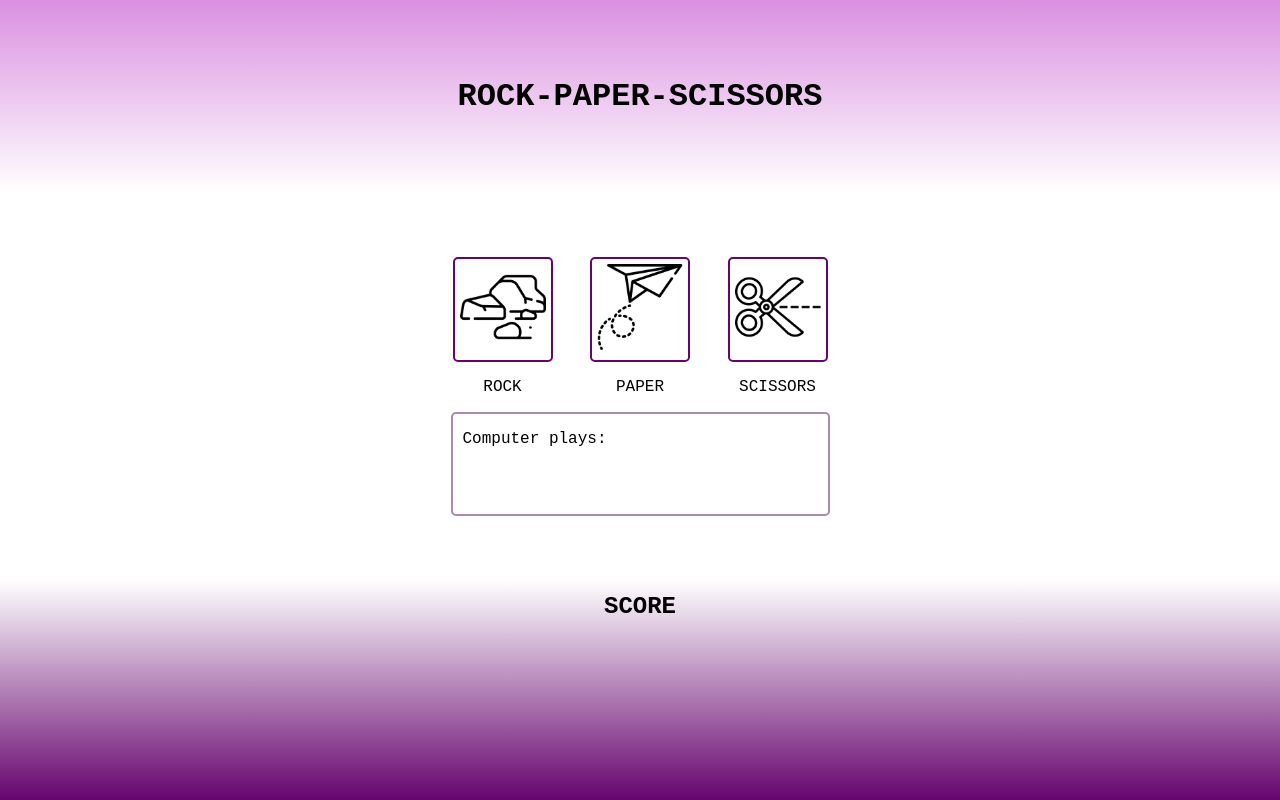
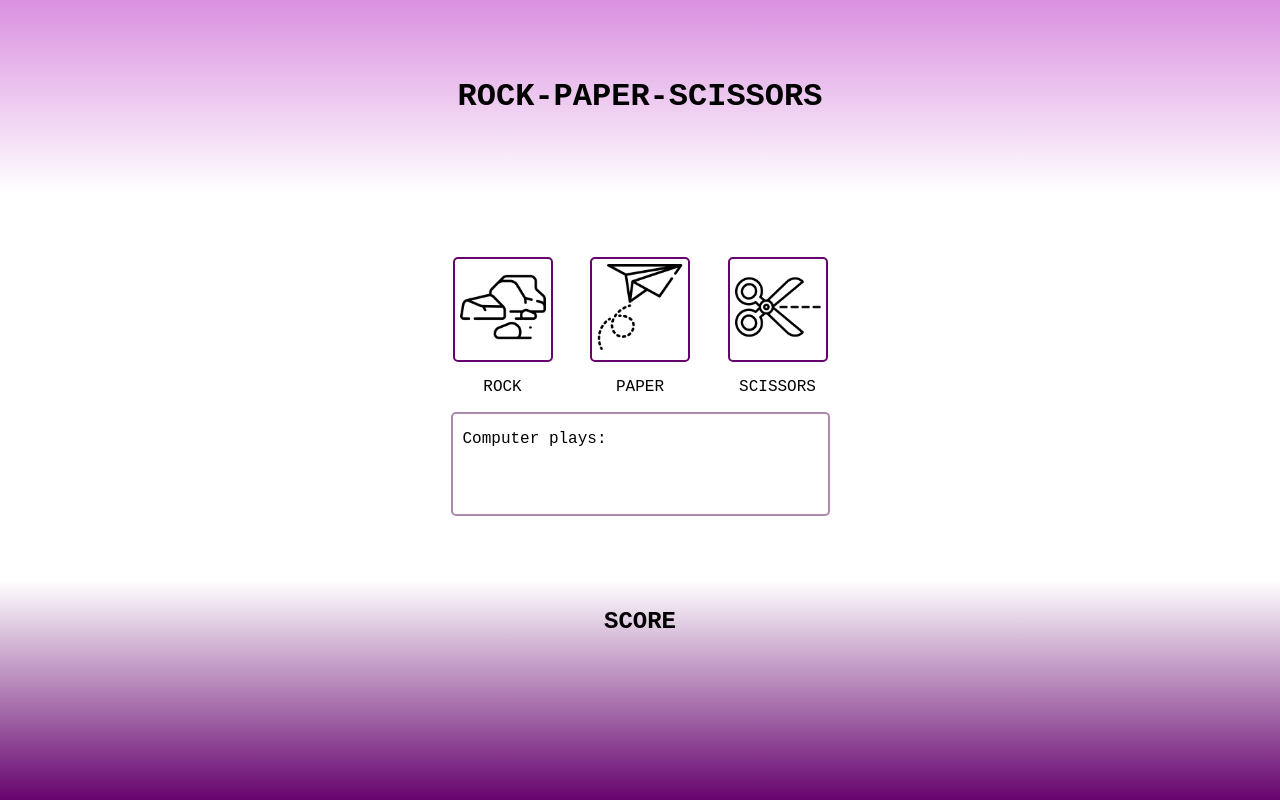
Before and after one commit to kaelwi/odin-rock-paper-scissors, a plain HTML site: page index.html in a window 1280 px wide. Drawn offline with Linux system fonts and the light colour scheme.

Commit message:
Add semantic HTML, adjust padding of score

```diff
--- a/index.html
+++ b/index.html
@@ -10,9 +10,9 @@
 </head>
 <body>
 
-    <div class="header">
+    <header>
         <h1>ROCK-PAPER-SCISSORS</h1>
-    </div>
+    </header>
 
     <div class="board">
 
@@ -47,13 +47,13 @@
 
     </div>
 
-    <div class="footer">
+    <footer>
 
         <h2>SCORE</h2>
         <p id="score">&nbsp;</p>
         <p id="result">&nbsp;</p>
         <button class="invisible">New Game</button>
 
-    </div>
+    </footer>
 </body>
 </html>
--- a/style.css
+++ b/style.css
@@ -40,20 +40,20 @@ img {
     padding: 5px;
 }
 
-.header, .footer, .board {
+header, footer, .board {
     display: flex;
     flex-direction: column;
     justify-content: center;
     align-items: center;
 }
 
-.header {
+header {
     background: linear-gradient(0deg, white, rgb(218, 144, 224));
     height: 25%;
     width: 100%;
 }
 
-.footer {
+footer {
     background: linear-gradient(0deg, rgb(102, 4, 110), white);
     height: 25%;
     width: 100%;
@@ -105,3 +105,7 @@ button {
     background: transparent;
     border: none;
 }
+
+footer h2 {
+    padding-top: 30px;
+}
```
